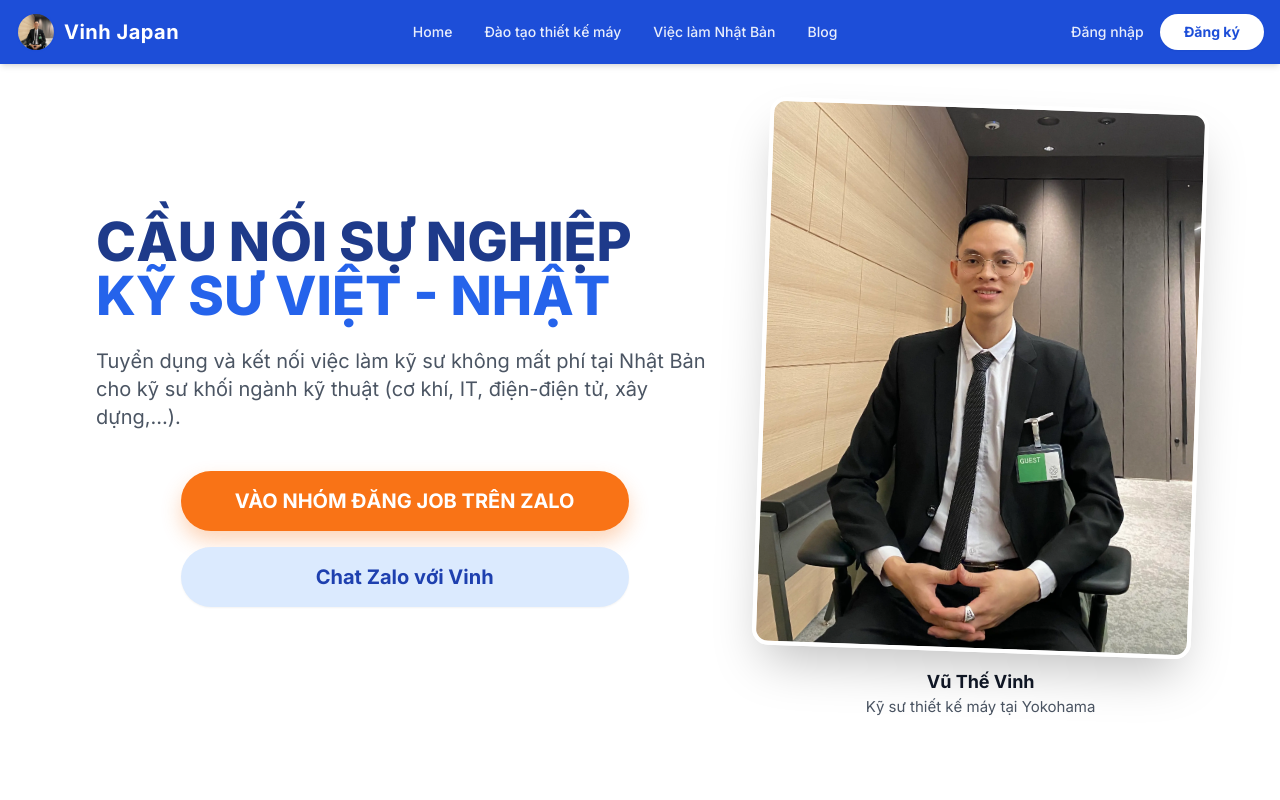
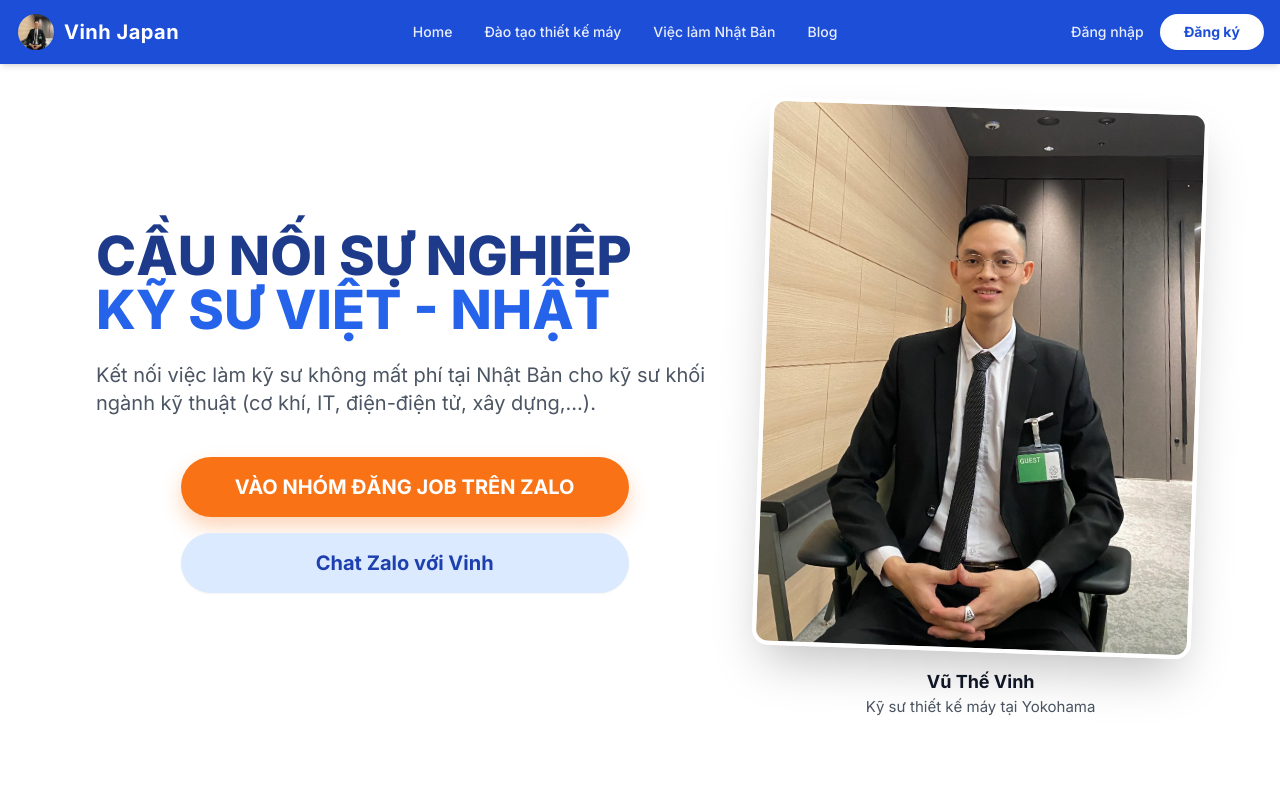
Before and after one commit to vinhcongtu/vinh-japan-web, a Next.js app: page /ky-su-nhat-ban in a window 1280 px wide. Shown: the top 800 px of the page. Built offline with nearby package versions, Linux system fonts and the light colour scheme.

Commit message:
page.tsx

```diff
--- a/app/(marketing)/ky-su-nhat-ban/page.tsx
+++ b/app/(marketing)/ky-su-nhat-ban/page.tsx
@@ -23,7 +23,7 @@ export default function KySuNhatBanPage() {
                 <span className="text-blue-600">KỸ SƯ VIỆT - NHẬT</span>
               </h1>
               <p className="text-lg md:text-xl text-gray-600 mb-10 leading-relaxed max-w-2xl">
-                Tuyển dụng và kết nối việc làm kỹ sư không mất phí tại Nhật Bản cho kỹ sư khối ngành kỹ thuật (cơ khí, IT, điện-điện tử, xây dựng,…).
+                Kết nối việc làm kỹ sư không mất phí tại Nhật Bản cho kỹ sư khối ngành kỹ thuật (cơ khí, IT, điện-điện tử, xây dựng,…).
               </p>
               <div className="flex flex-col gap-4 w-full sm:max-w-md self-center lg:self-center">
                 <a
```
